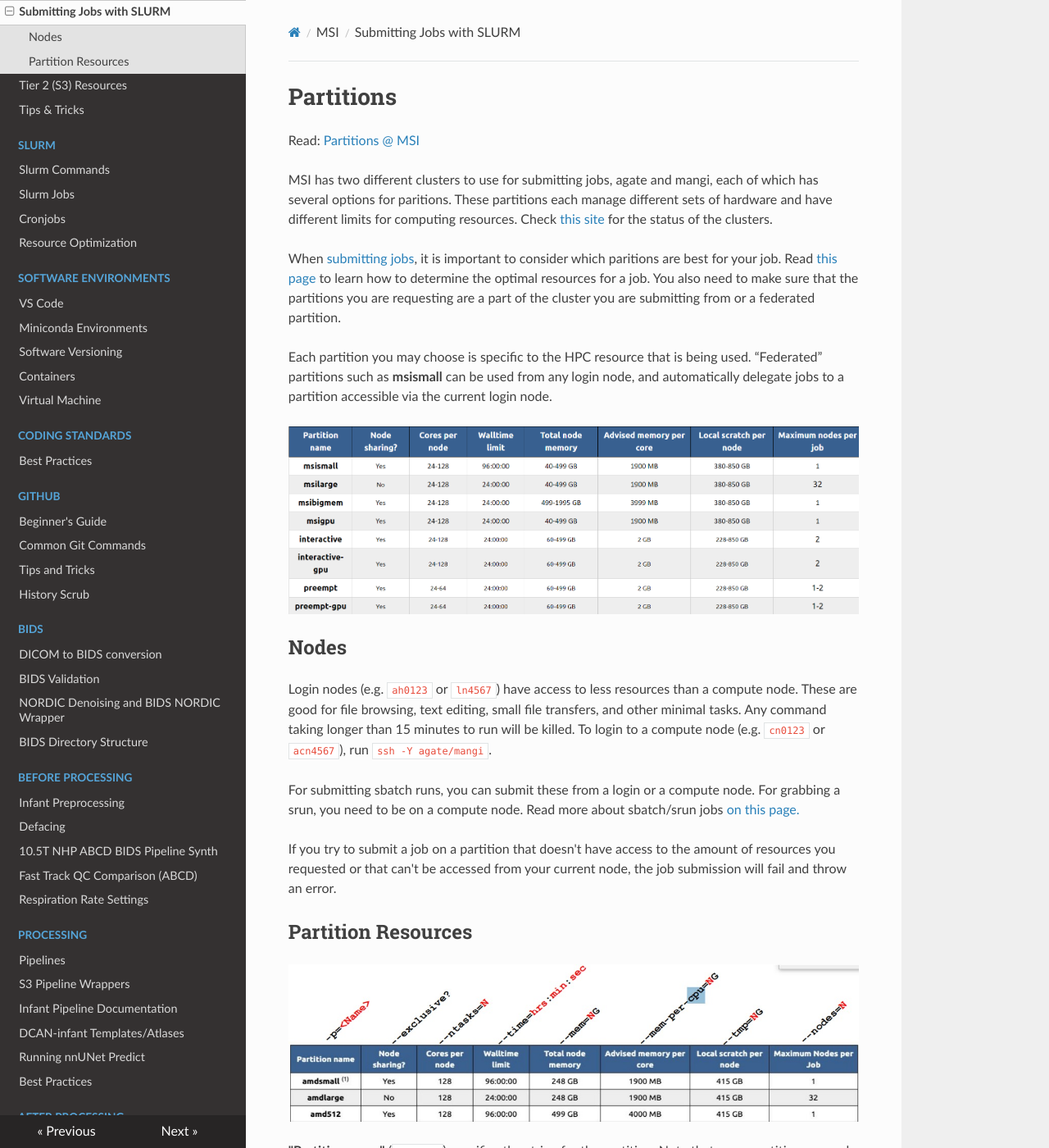
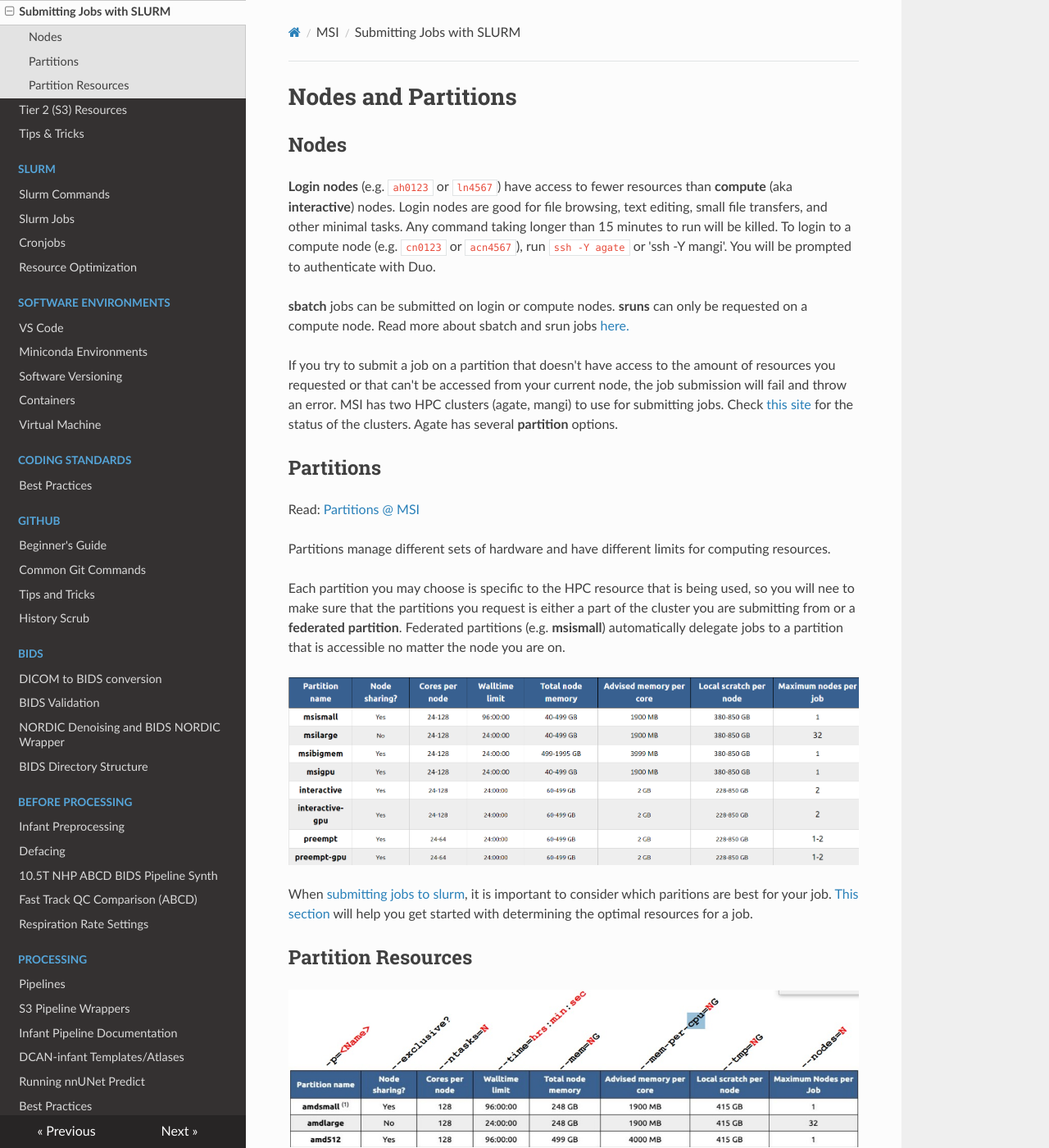
Before and after one commit to DCAN-Labs/cdni-brain, an MkDocs documentation site: the page built from docs/partitions.md, in a window 1280 px wide and 1400 px high. Shown: the whole window at 82% size. Built offline with MkDocs 1.6.1, drawn with Linux system fonts in a browser that asks for light colours; nearby versions of some CDN libraries.

Commit message:
Update partitions.md
Edited for clarity

```diff
--- a/docs/partitions.md
+++ b/docs/partitions.md
@@ -1,22 +1,24 @@
-# Partitions
+# Nodes and Partitions
+
+## Nodes
+
+**Login nodes** (e.g. `ah0123` or `ln4567`) have access to fewer resources than **compute** (aka **interactive**) nodes. Login nodes are good for file browsing, text editing, small file transfers, and other minimal tasks. Any command taking longer than 15 minutes to run will be killed. To login to a compute node (e.g. `cn0123` or `acn4567`), run `ssh -Y agate` or 'ssh -Y mangi'. You will be prompted to authenticate with Duo.
+
+**sbatch** jobs can be submitted on login or compute nodes. **sruns** can only be requested on a compute node. Read more about sbatch and srun jobs [here.](slurm-params.md)
+
+If you try to submit a job on a partition that doesn't have access to the amount of resources you requested or that can't be accessed from your current node, the job submission will fail and throw an error. MSI has two HPC clusters (agate, mangi) to use for submitting jobs.  Check [this site](https://status.msi.umn.edu/) for the status of the clusters. Agate has several **partition** options.
+
+## Partitions
 
 Read:  [Partitions @ MSI](https://www.msi.umn.edu/partitions)
 
-MSI has two different clusters to use for submitting jobs, agate and mangi, each of which has several options for paritions. These partitions each manage different sets of hardware and have different limits for computing resources. Check [this site](https://status.msi.umn.edu/) for the status of the clusters.
+Partitions manage different sets of hardware and have different limits for computing resources.
 
-When [submitting jobs](slurm.md), it is important to consider which paritions are best for your job. Read [this page](optimizing.md) to learn how to determine the optimal resources for a job. You also need to make sure that the partitions you are requesting are a part of the cluster you are submitting from or a federated partition.
-
-Each partition you may choose is specific to the HPC resource that is being used. “Federated” partitions such as **msismall** can be used from any login node, and automatically delegate jobs to a partition accessible via the current login node.
+Each partition you may choose is specific to the HPC resource that is being used, so you will nee to make sure that the partitions you request is either a part of the cluster you are submitting from or a **federated partition**. Federated partitions (e.g. **msismall**) automatically delegate jobs to a partition that is accessible no matter the node you are on.
 
 ![Federated Partitions](img/federated_partitions.png)
 
-## Nodes
-
-Login nodes (e.g. `ah0123` or `ln4567`) have access to less resources than a compute node. These are good for file browsing, text editing, small file transfers, and other minimal tasks. Any command taking longer than 15 minutes to run will be killed. To login to a compute node (e.g. `cn0123` or `acn4567`), run `ssh -Y agate/mangi`.
-
-For submitting sbatch runs, you can submit these from a login or a compute node. For grabbing a srun, you need to be on a compute node. Read more about sbatch/srun jobs [on this page.](slurm-params.md)
-
-If you try to submit a job on a partition that doesn't have access to the amount of resources you requested or that can't be accessed from your current node, the job submission will fail and throw an error.
+When [submitting jobs to slurm](slurm.md), it is important to consider which paritions are best for your job. [This section](optimizing.md) will help you get started with determining the optimal resources for a job.
 
 ## Partition Resources
 
@@ -38,5 +40,4 @@ If you try to submit a job on a partition that doesn't have access to the amount
 
 **“Maximum nodes per job”** (`--nodes=N`) is the highest number of nodes one may be allocated for each job.
 
-
 For questions, suggestions, or to note any errors, post an issue on our [Github](https://github.com/DCAN-Labs/cdni-brain/issues).
```
